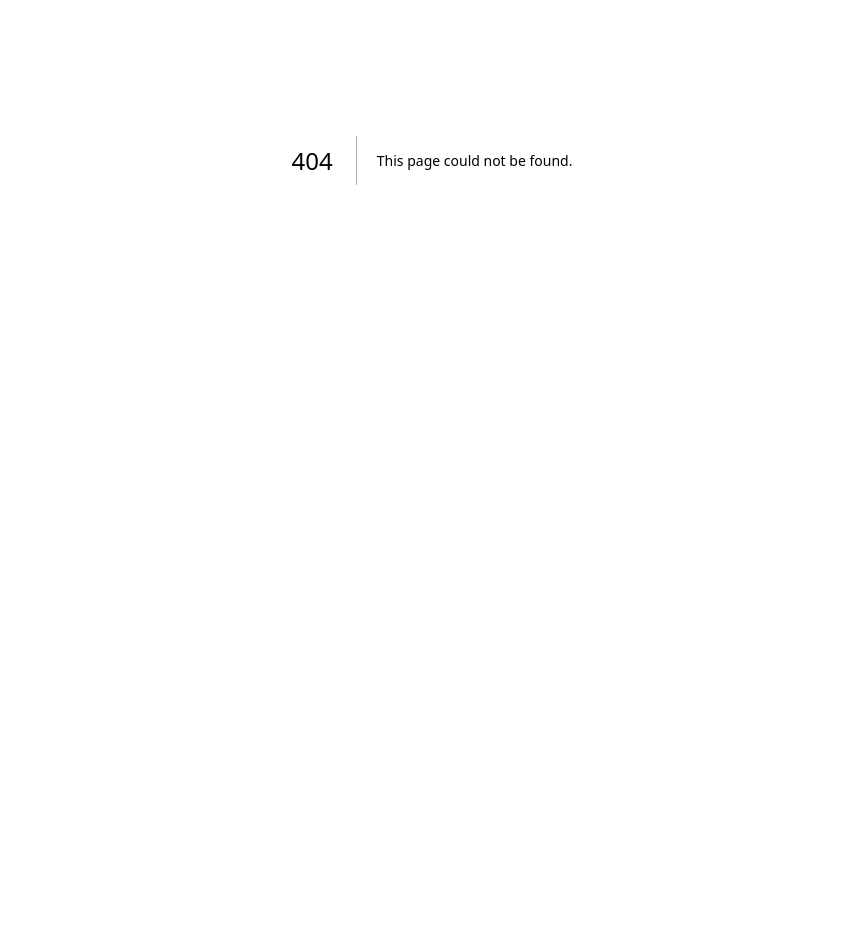
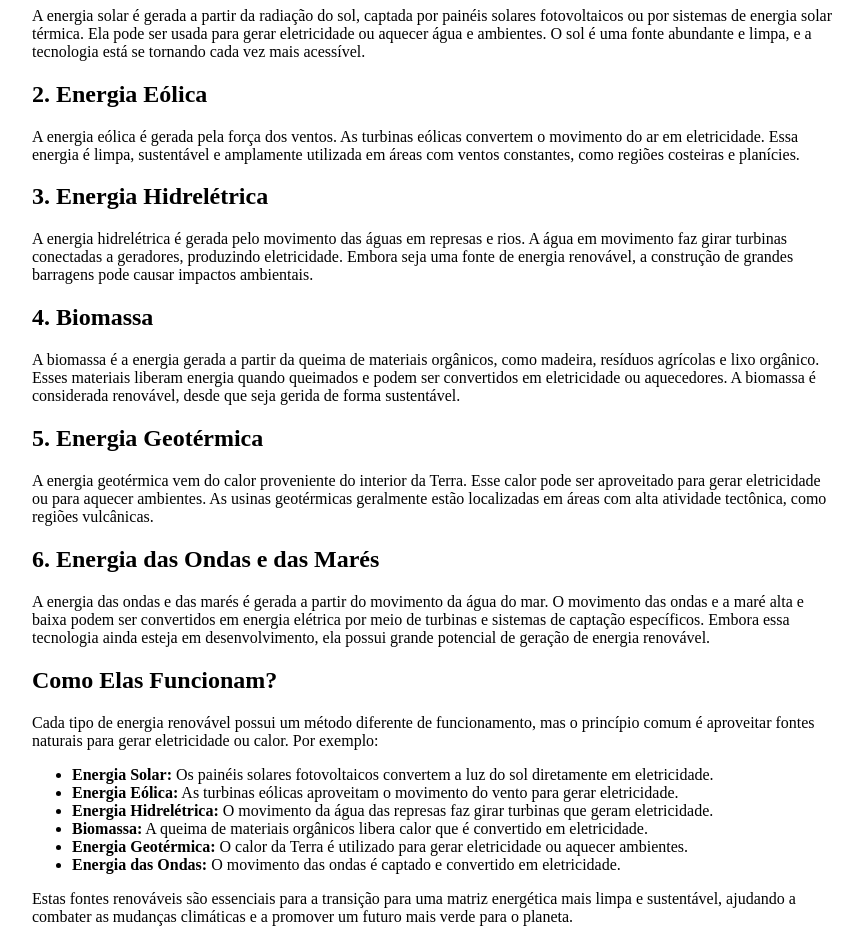
Before and after one commit to VMurtis/ecoAssist, a Next.js app in the folder eco-assist/: page /Sobre in a window 1280 px wide. Before the commit this address had no page. Shown: the part 240-1192 px from the top of the page, without its empty margins (208-1069 px from the left). Before the commit the page ends 800 px from the top, so only its background shows below. Built offline with nearby package versions, Linux system fonts and the light colour scheme.

Commit message:
criado a página sobre

```diff
--- /dev/null
+++ b/eco-assist/src/app/Sobre/page.tsx
@@ -0,0 +1,114 @@
+"use client";
+import { TipoEmpresa } from "@/types/types";
+
+import React from "react";
+
+import { useState } from "react";
+
+export default function Sobre() {
+  return (
+    <>
+      <div style={{ padding: "20px", maxWidth: "800px", margin: "auto" }}>
+        <h1>Tipos de Energias Renováveis</h1>
+        <p>
+          As energias renováveis são fontes de energia que se renovam
+          naturalmente e são praticamente inesgotáveis, ao contrário das fontes
+          tradicionais de energia, como os combustíveis fósseis. Elas são
+          consideradas mais sustentáveis, pois têm um impacto ambiental menor e
+          ajudam a reduzir as emissões de gases de efeito estufa. Abaixo estão
+          alguns dos principais tipos de energias renováveis:
+        </p>
+
+        <h2>1. Energia Solar</h2>
+        <p>
+          A energia solar é gerada a partir da radiação do sol, captada por
+          painéis solares fotovoltaicos ou por sistemas de energia solar
+          térmica. Ela pode ser usada para gerar eletricidade ou aquecer água e
+          ambientes. O sol é uma fonte abundante e limpa, e a tecnologia está se
+          tornando cada vez mais acessível.
+        </p>
+
+        <h2>2. Energia Eólica</h2>
+        <p>
+          A energia eólica é gerada pela força dos ventos. As turbinas eólicas
+          convertem o movimento do ar em eletricidade. Essa energia é limpa,
+          sustentável e amplamente utilizada em áreas com ventos constantes,
+          como regiões costeiras e planícies.
+        </p>
+
+        <h2>3. Energia Hidrelétrica</h2>
+        <p>
+          A energia hidrelétrica é gerada pelo movimento das águas em represas e
+          rios. A água em movimento faz girar turbinas conectadas a geradores,
+          produzindo eletricidade. Embora seja uma fonte de energia renovável, a
+          construção de grandes barragens pode causar impactos ambientais.
+        </p>
+
+        <h2>4. Biomassa</h2>
+        <p>
+          A biomassa é a energia gerada a partir da queima de materiais
+          orgânicos, como madeira, resíduos agrícolas e lixo orgânico. Esses
+          materiais liberam energia quando queimados e podem ser convertidos em
+          eletricidade ou aquecedores. A biomassa é considerada renovável, desde
+          que seja gerida de forma sustentável.
+        </p>
+
+        <h2>5. Energia Geotérmica</h2>
+        <p>
+          A energia geotérmica vem do calor proveniente do interior da Terra.
+          Esse calor pode ser aproveitado para gerar eletricidade ou para
+          aquecer ambientes. As usinas geotérmicas geralmente estão localizadas
+          em áreas com alta atividade tectônica, como regiões vulcânicas.
+        </p>
+
+        <h2>6. Energia das Ondas e das Marés</h2>
+        <p>
+          A energia das ondas e das marés é gerada a partir do movimento da água
+          do mar. O movimento das ondas e a maré alta e baixa podem ser
+          convertidos em energia elétrica por meio de turbinas e sistemas de
+          captação específicos. Embora essa tecnologia ainda esteja em
+          desenvolvimento, ela possui grande potencial de geração de energia
+          renovável.
+        </p>
+
+        <h2>Como Elas Funcionam?</h2>
+        <p>
+          Cada tipo de energia renovável possui um método diferente de
+          funcionamento, mas o princípio comum é aproveitar fontes naturais para
+          gerar eletricidade ou calor. Por exemplo:
+        </p>
+        <ul>
+          <li>
+            <strong>Energia Solar:</strong> Os painéis solares fotovoltaicos
+            convertem a luz do sol diretamente em eletricidade.
+          </li>
+          <li>
+            <strong>Energia Eólica:</strong> As turbinas eólicas aproveitam o
+            movimento do vento para gerar eletricidade.
+          </li>
+          <li>
+            <strong>Energia Hidrelétrica:</strong> O movimento da água das
+            represas faz girar turbinas que geram eletricidade.
+          </li>
+          <li>
+            <strong>Biomassa:</strong> A queima de materiais orgânicos libera
+            calor que é convertido em eletricidade.
+          </li>
+          <li>
+            <strong>Energia Geotérmica:</strong> O calor da Terra é utilizado
+            para gerar eletricidade ou aquecer ambientes.
+          </li>
+          <li>
+            <strong>Energia das Ondas:</strong> O movimento das ondas é captado
+            e convertido em eletricidade.
+          </li>
+        </ul>
+        <p>
+          Estas fontes renováveis são essenciais para a transição para uma
+          matriz energética mais limpa e sustentável, ajudando a combater as
+          mudanças climáticas e a promover um futuro mais verde para o planeta.
+        </p>
+      </div>
+    </>
+  );
+}
```
